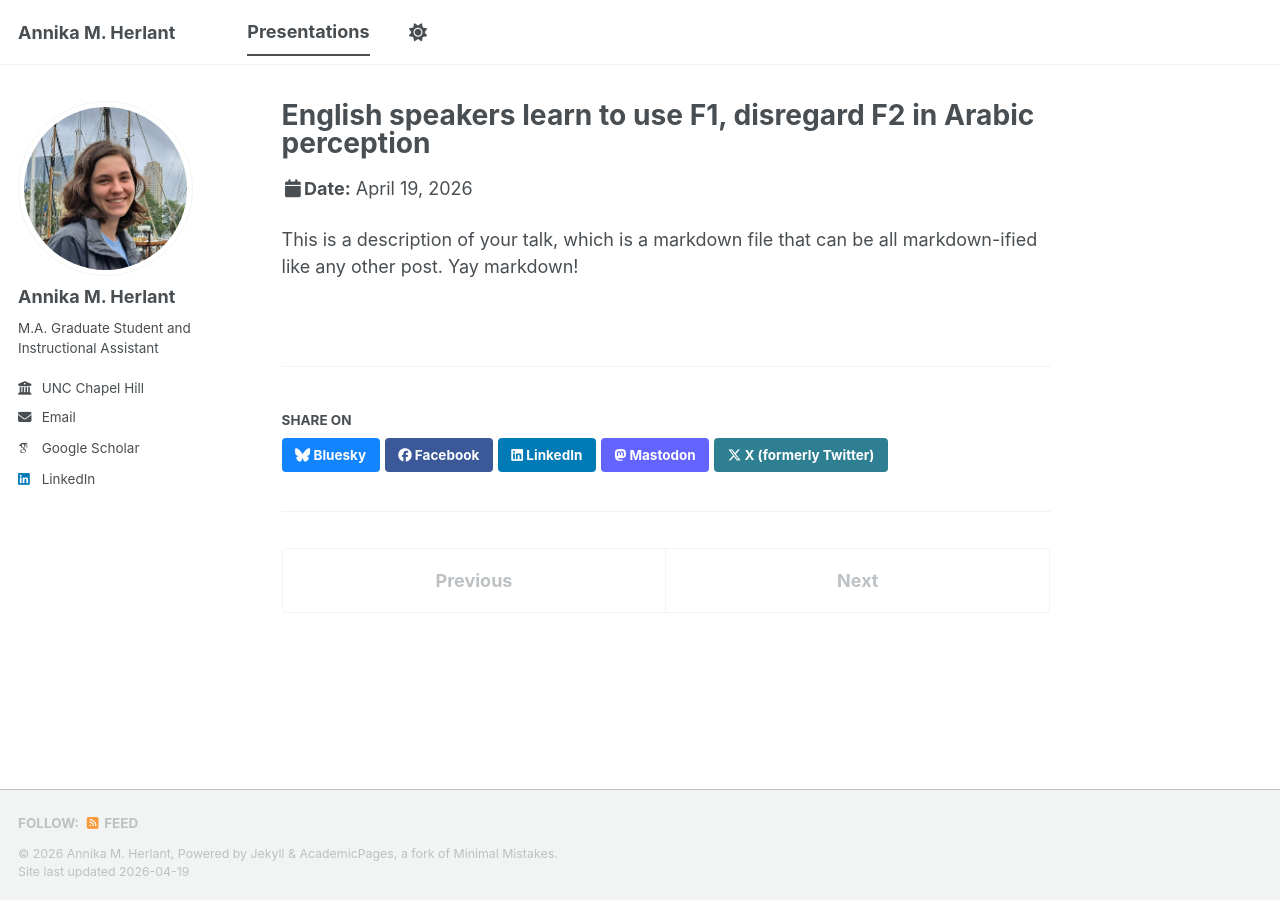
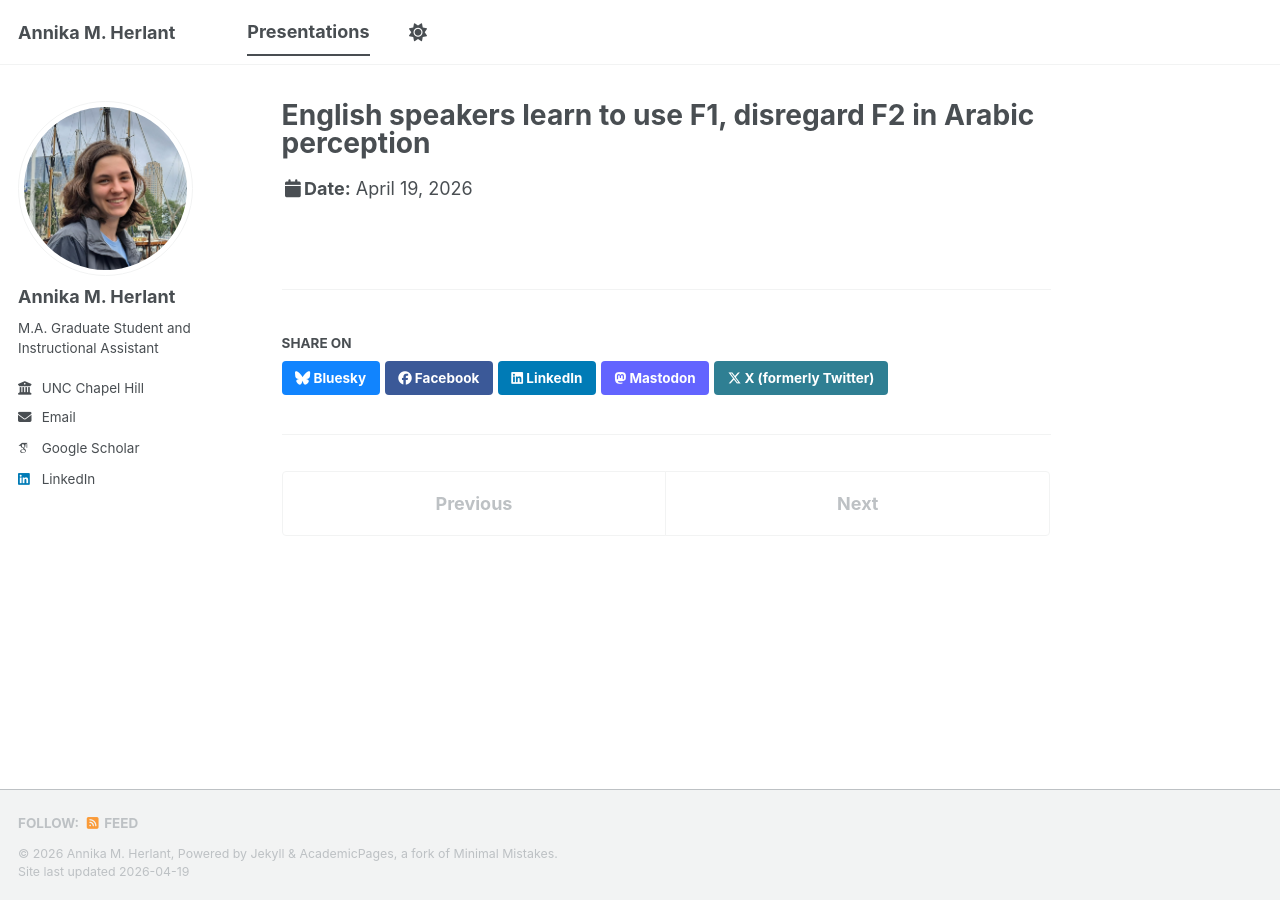
Before and after one commit to aherlant/aherlant.github.io, a Jekyll site: the page built from _talks/2026-CLS.md, in a window 1280 px wide. Built offline with Jekyll 4.4.1, drawn with Linux system fonts in a browser that asks for light colours; some web fonts are replaced; a script bundle is joined from its source files by our own code; library files that are not in the unit come from our copies.

Commit message:
Change talk type and update event details
Updated talk type from 'Talk' to 'Poster presentation' and modified details.

```diff
--- a/_talks/2012-03-01-talk-1.md
+++ b/_talks/2026-CLS.md
@@ -1,11 +1,9 @@
 ---
 title: "English speakers learn to use F1, disregard F2 in Arabic perception"
 collection: talks
-type: "Talk"
+type: "Poster presentation"
 permalink: /talks/4-19-2026-CLS
 venue: "62nd Annual Meeting of the Chicago Linguistic Society"
 date: 2026-04-19
 location: "Chicago, IL"
 ---
-
-This is a description of your talk, which is a markdown file that can be all markdown-ified like any other post. Yay markdown!
```
